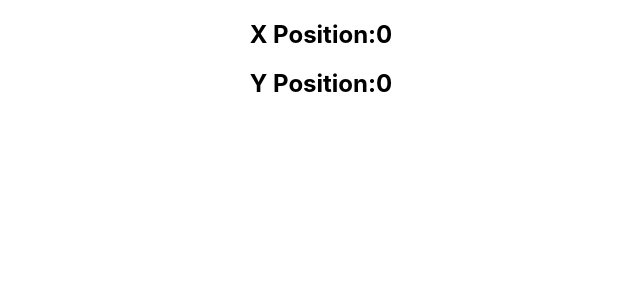
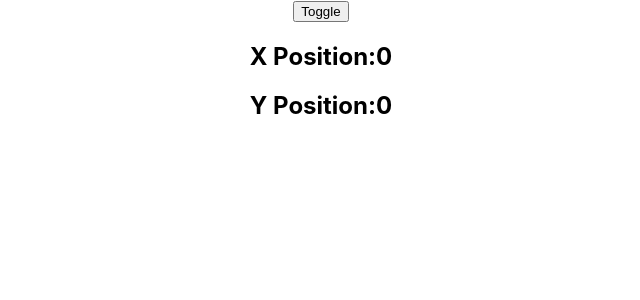
Before and after one commit to sahilm-10/EQ-React, a React (Create React App) app: page / in a window 1280 px wide. Shown: the top 300 px of the page, without its empty margins (319-959 px from the left). Built offline with nearby package versions, Linux system fonts and the light colour scheme.

Commit message:
UseEffect Cleanup Added

```diff
--- a/src/App.js
+++ b/src/App.js
@@ -8,6 +8,8 @@
 import Message from './Components/StateMessage';
 import UseStateWithObject from './Components/UseStateExample';
 import UseStateArray from './Components/useStateArrayExample';
+import CleanUpMouse from './Hooks/CleanUpToggle';
+import MouseCleanUpExample from './Hooks/useEffectCleanup';
 import ClickCounter from './Hooks/useEffectExample';
 import MouseExample from './Hooks/useEffectMouseExample';
 function App() {
@@ -34,7 +36,12 @@
 
    {/* <ClickCounter/>*/}
 
-   <MouseExample/>
+   {/* <MouseExample/> */}
+
+   {/* <MouseCleanUpExample/> */}
+
+   <CleanUpMouse/>
+
     </div>
   );
 }
--- /dev/null
+++ b/src/Hooks/CleanUpToggle.js
@@ -0,0 +1,14 @@
+import React,{useState} from "react";
+import MouseCleanUpExample from "./useEffectCleanup";
+
+function CleanUpMouse(){
+    const [display,setDisplay] = useState(true);
+    return(
+        <div>
+            <button onClick={()=>setDisplay(!display)}>Toggle</button>
+            {display && <MouseCleanUpExample/>}
+        </div>
+    )
+}
+
+export default CleanUpMouse;
--- /dev/null
+++ b/src/Hooks/useEffectCleanup.js
@@ -0,0 +1,35 @@
+import React, { useEffect, useState } from "react";
+
+function MouseCleanUpExample(){
+
+    const [X,setX] = useState(0);
+    const [Y,setY] = useState(0);
+
+    const logMousePosition = (e) =>{
+        setX(e.clientX);
+        setY(e.clientY);
+    }
+    useEffect(()=>{
+        console.log("UseEffect Called");
+        window.addEventListener('mousemove',logMousePosition);
+
+        // If need to clean up , you can do it here ! return a function in useEffect after the function invocation of your listeners.
+
+        return()=>{
+            console.log("Component Unmounting Code");
+            window.removeEventListener('mousemove',logMousePosition);
+
+        }
+    },[])
+
+
+    return(
+        <div>
+            <h2>X Position:{X}</h2>
+            <h2>Y Position:{Y}</h2>
+
+        </div>
+    )
+}
+
+export default MouseCleanUpExample;
```
